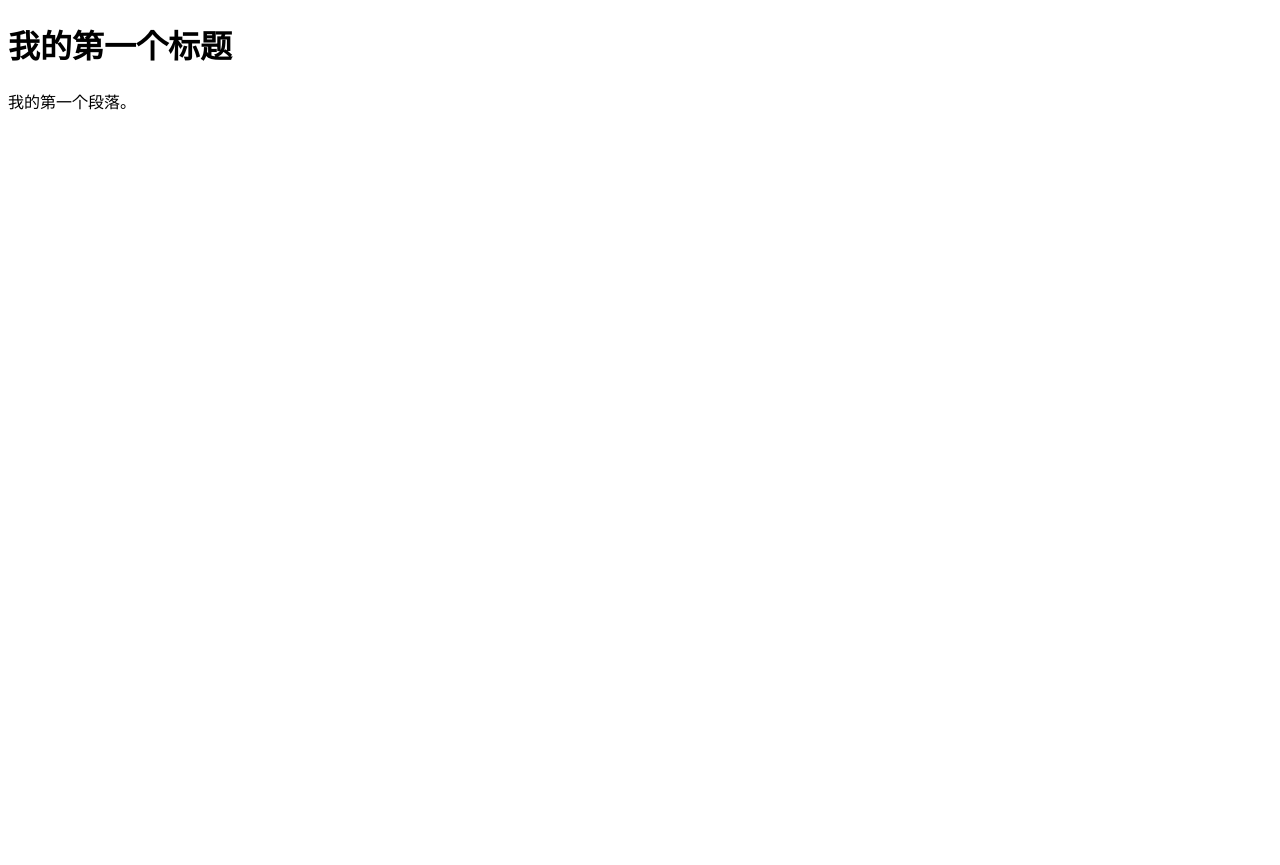
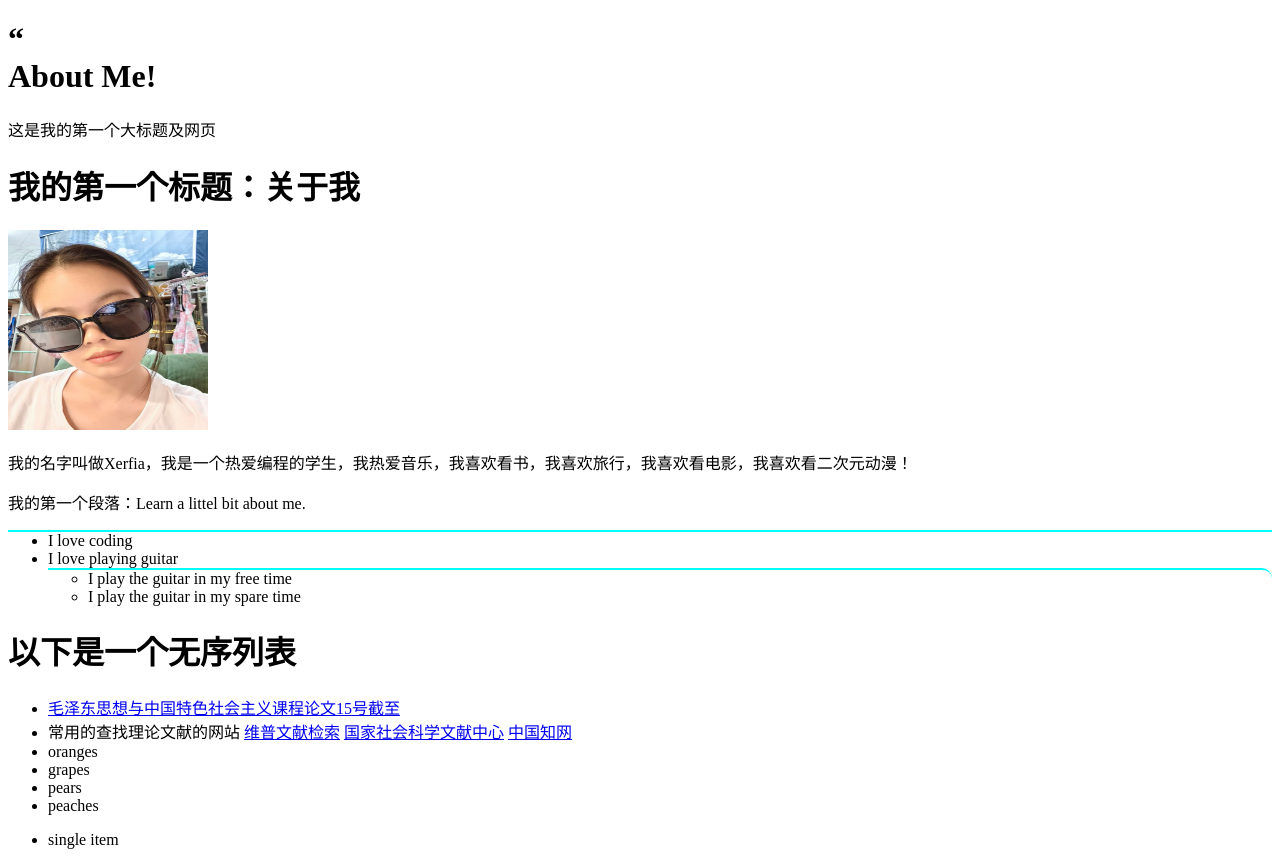
Before and after one commit to Xyy1001/Xyy1001.github.io, a plain HTML site: page index.html in a window 1280 px wide. Before the commit the page ends 800 px from the top, so only its background shows below. Drawn offline with Linux system fonts and the light colour scheme.

Commit message:
some promote

```diff
--- a/index.html
+++ b/index.html
@@ -1,21 +1,116 @@
 <!DOCTYPE html>
+<html lang="en">
+<head>
+    <meta charset="utf-8">
+    <title>Unit Test for xerfia's Personal Page</title>
+    <script>
+        function runTests() {
+            // Happy Path Tests
+            testTitleText();
+            testFirstParagraph();
+            testNestedListItems();
+            testFruitListItems();
 
-<!--注释格式-->
-<!--html部分是html网页整体结构，一个网页是由标签栏和页面主体构成的-->
-<html>
+            // Edge Case Tests
+            testMissingTitleText();
+            testEmptyFirstParagraph();
+            testSingleListItem();
+            testNoListItems();
 
-    <!--head是标签栏的信息内容-->
-    <head>
-    <meta charset="utf-8"><!--整个网页使用的渲染格式-->
-    <title>xerfiaの小居</title><!--标题内容-->
-    </head>
+            console.log("All tests completed.");
+        }
 
-    <!--body是在网页显示主体，在浏览器中渲染的部分，最原始的body就只有标题和段落-->
-    <body>
-        <!--hn就是段落标题-->
-        <h1>我的第一个标题</h1>
-        <!--p，即paragraphs，就是网页中渲染的段落内容-->
-        <p>我的第一个段落。</p>
-    </body>
+        function testTitleText() {
+            var titleText = document.getElementById("title_text").innerText;
+            console.assert(titleText === "About Me!", "Test Failed: Title text is not as expected.");
+        }
 
+        function testFirstParagraph() {
+            var firstParagraph = document.querySelector("#about_me p").innerText;
+            console.assert(firstParagraph === "我的第一个段落：Learn a littel bit about me.", "Test Failed: First paragraph text is not as expected.");
+        }
+
+        function testNestedListItems() {
+            var nestedListItems = document.querySelectorAll("#about_me ul ul li");
+            console.assert(nestedListItems.length === 2, "Test Failed: Nested list does not have the expected number of items.");
+        }
+
+        function testFruitListItems() {
+            var fruitListItems = document.querySelectorAll("ul:last-of-type li");
+            console.assert(fruitListItems.length === 6, "Test Failed: Fruit list does not have the expected number of items.");
+        }
+
+        function testMissingTitleText() {
+            var titleText = document.getElementById("quote").innerText;
+            console.assert(titleText === "“", "Test Failed: Quote text is not as expected.");
+        }
+
+        function testEmptyFirstParagraph() {
+            var emptyParagraph = document.createElement("p");
+            emptyParagraph.id = "empty_paragraph";
+            document.getElementById("about_me").appendChild(emptyParagraph);
+            var paragraphText = document.getElementById("empty_paragraph").innerText;
+            console.assert(paragraphText === "", "Test Failed: Empty paragraph text is not as expected.");
+        }
+
+        function testSingleListItem() {
+            var singleListItem = document.createElement("li");
+            singleListItem.innerText = "single item";
+            var singleList = document.createElement("ul");
+            singleList.appendChild(singleListItem);
+            document.body.appendChild(singleList);
+            var listItems = document.querySelectorAll("ul:last-of-type li");
+            console.assert(listItems.length === 1, "Test Failed: Single list does not have the expected number of items.");
+        }
+
+        function testNoListItems() {
+            var noListItems = document.createElement("ul");
+            document.body.appendChild(noListItems);
+            var listItems = document.querySelectorAll("ul:last-of-type li");
+            console.assert(listItems.length === 0, "Test Failed: List with no items does not have the expected number of items.");
+        }
+
+        window.onload = runTests;
+    </script>
+</head>
+<body>
+    <!--hn就是段落标题-->
+    <h1>
+        <div id="quote">“</div>
+        <div id="title_text">About Me!</div></div>
+    </h1>
+    这是我的第一个大标题及网页
+    <h1>我的第一个标题：关于我</h1>
+    <!--p，即paragraphs，就是网页中渲染的段落内容-->
+    <div id="about_me">
+        <img src="touxiang.jpg" alt="我的头像" width="200" height="200">
+        <p>我的名字叫做Xerfia，我是一个热爱编程的学生，我热爱音乐，我喜欢看书，我喜欢旅行，我喜欢看电影，我喜欢看二次元动漫！</p>
+        <p>我的第一个段落：Learn a littel bit about me.</p>
+        <ul style="border-top: aqua solid 2px;">
+            <li>I love coding</li>
+            <li>I love playing guitar</li>
+            <ul style="border-start-end-radius: 10px; border-top: aqua solid 2px;">
+                <li>I play the guitar in my free time</li>
+                <li>I play the guitar in my spare time</li>
+            </ul>
+        </ul>
+    </div>
+
+    <h1>以下是一个无序列表</h1>
+    <ul>
+        <li>
+            <a href="https://vams.cqvip.com/admin/index.jsp">毛泽东思想与中国特色社会主义课程论文15号截至</a>
+        </li>
+        <li>
+            常用的查找理论文献的网站
+            <a href="https://qikan.cqvip.com/index.html?from=Qikan_Search_Index">维普文献检索</a>
+            <a href="https://www.ncpssd.cn/index">国家社会科学文献中心</a>
+            <a href="https://www.cnki.net/">中国知网</a>
+        </li>
+        <li>oranges</li>
+        <li>grapes</li>
+        <li>pears</li>
+        <li>peaches</li>
+    </ul>
+</body>
 </html>
```
